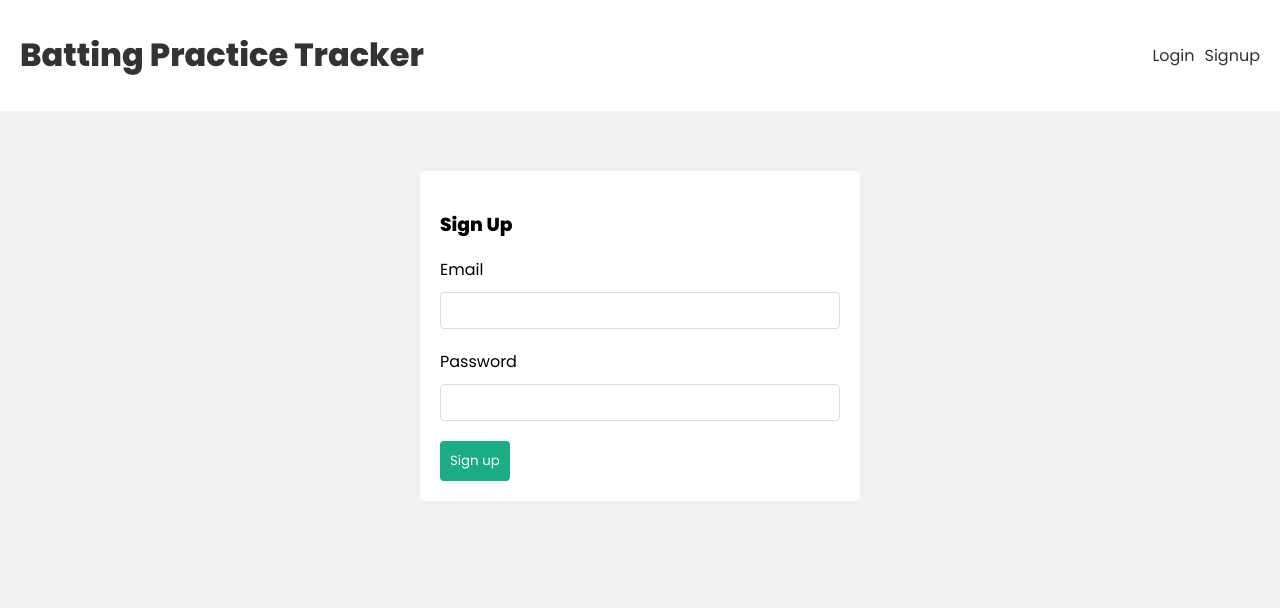
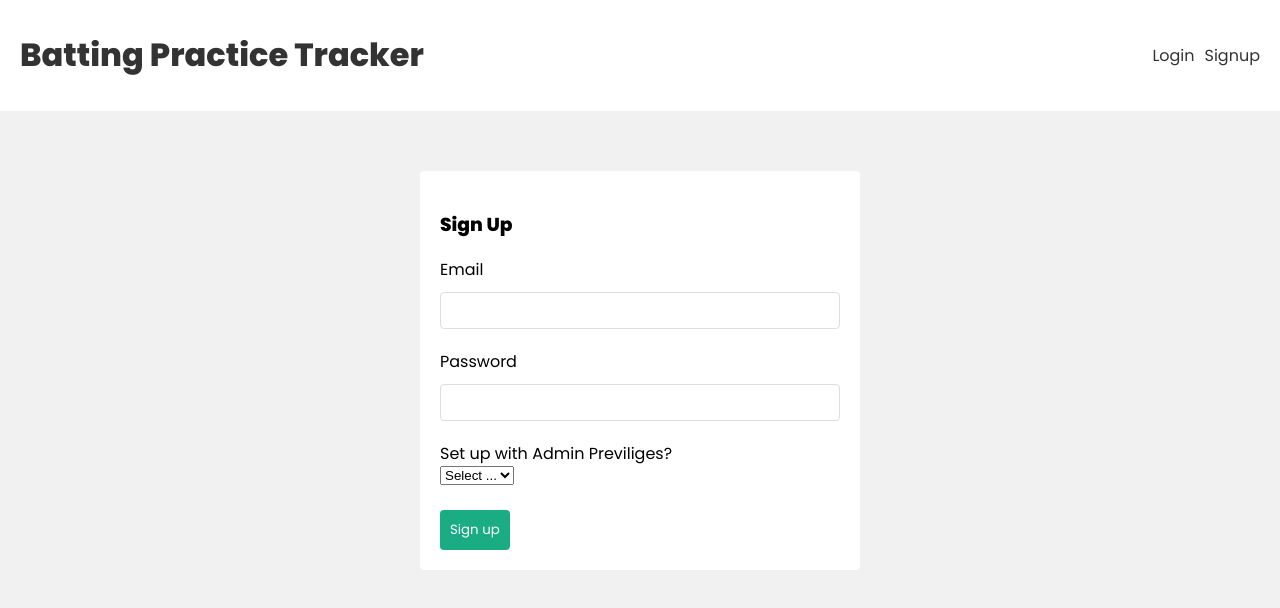
Before and after one commit to jasonpennini/bp-data-tracker, a React (Create React App) app in the folder frontend/: page /signup in a window 1280 px wide. Shown: the top 608 px of the page. Built offline with nearby package versions, Linux system fonts and the light colour scheme.

Commit message:
added dropdown box for isAdmin on signup form

```diff
--- a/frontend/src/components/BPDetails.js
+++ b/frontend/src/components/BPDetails.js
@@ -6,8 +6,6 @@ const BPDetails = ({battingPractice}) => {
 
 const { dispatch } = useBPContext()
 const { user } = useAuthContext()
-
-
 
   const handleClick = async () => {
     if(!user) {
@@ -18,7 +16,6 @@ const { user } = useAuthContext()
       method: 'DELETE',
       headers:{
         'Authorization':`Bearer ${user.token}`,
-
       }
     })
 
--- a/frontend/src/hooks/useSignup.js
+++ b/frontend/src/hooks/useSignup.js
@@ -7,7 +7,8 @@ export const useSignup = () => {
   const [isLoading, setIsLoading] = useState(null)
   const {dispatch} = useAuthContext()
 
-  const signup = async (email, password) => {
+  const signup = async (email, password, isAdmin) => {
+    console.log(`$isAdmin Property ${isAdmin}`)
     setIsLoading(true)
     // if an error previously existed, set to null to start off
     setError(null)
@@ -17,7 +18,7 @@ export const useSignup = () => {
     const response = await fetch('api/user/signup', {
       method:'POST',
       headers: {'Content-Type':'application/json'},
-      body: JSON.stringify({email, password})
+      body: JSON.stringify({email, password, isAdmin})
     })
     const json = await response.json()
 
--- a/frontend/src/index.css
+++ b/frontend/src/index.css
@@ -128,3 +128,7 @@ form.signup, form.login {
   background: #fff;
   border-radius: 4px;
 }
+form select {
+  margin-bottom:25px;
+  display:block
+}
--- a/frontend/src/pages/Login.js
+++ b/frontend/src/pages/Login.js
@@ -19,10 +19,12 @@ const handleSubmit = async (e) => {
       <input type="email"
       onChange={(e) => setEmail(e.target.value)}
       value={email} />
+
       <label> Password </label>
       <input type="password"
       onChange={(e) => setPassword(e.target.value)}
       value={password} />
+
       <button disabled={isLoading}> Log in </button>
       {error && <div className="error"> {error} </div>}
     </form>
--- a/frontend/src/pages/Signup.js
+++ b/frontend/src/pages/Signup.js
@@ -6,6 +6,8 @@ const Signup = () => {
   const [password, setPassword] = useState('')
   // destructuring these from the useSignup hook
   const { signup, error, isLoading } = useSignup()
+  const [isAdmin, setIsAdmin] = useState(null)
+
 
 // takes in event object from the submission
 const handleSubmit = async (e) => {
@@ -14,7 +16,7 @@ const handleSubmit = async (e) => {
 
   // invoke signup when submit button is clicked and pass email and password to it
   // this will update current state with whatever email/password the user enters
-  await signup(email, password)
+  await signup(email, password, isAdmin)
 
 }
   return (
@@ -29,6 +31,18 @@ const handleSubmit = async (e) => {
       <input type="password"
       onChange={(e) => setPassword(e.target.value)}
       value={password} />
+
+      <label> Set up with Admin Previliges? </label>
+      <select
+        id="bpType"
+        onChange={(e) => setIsAdmin(e.target.value === "true")} // Convert to boolean
+        value={isAdmin === null ? '' : isAdmin.toString()}
+        >
+        <option value=""> Select ... </option>
+        <option value="true">Yes</option>
+        <option value="false">No</option>
+      </select>
+
       <button disabled={isLoading}>Sign up</button>
       {error && <div className="error">{error}</div>}
     </form>
```
Also changed, not shown: frontend/src/components/BPEntryForm.js (line endings or trailing spaces).
